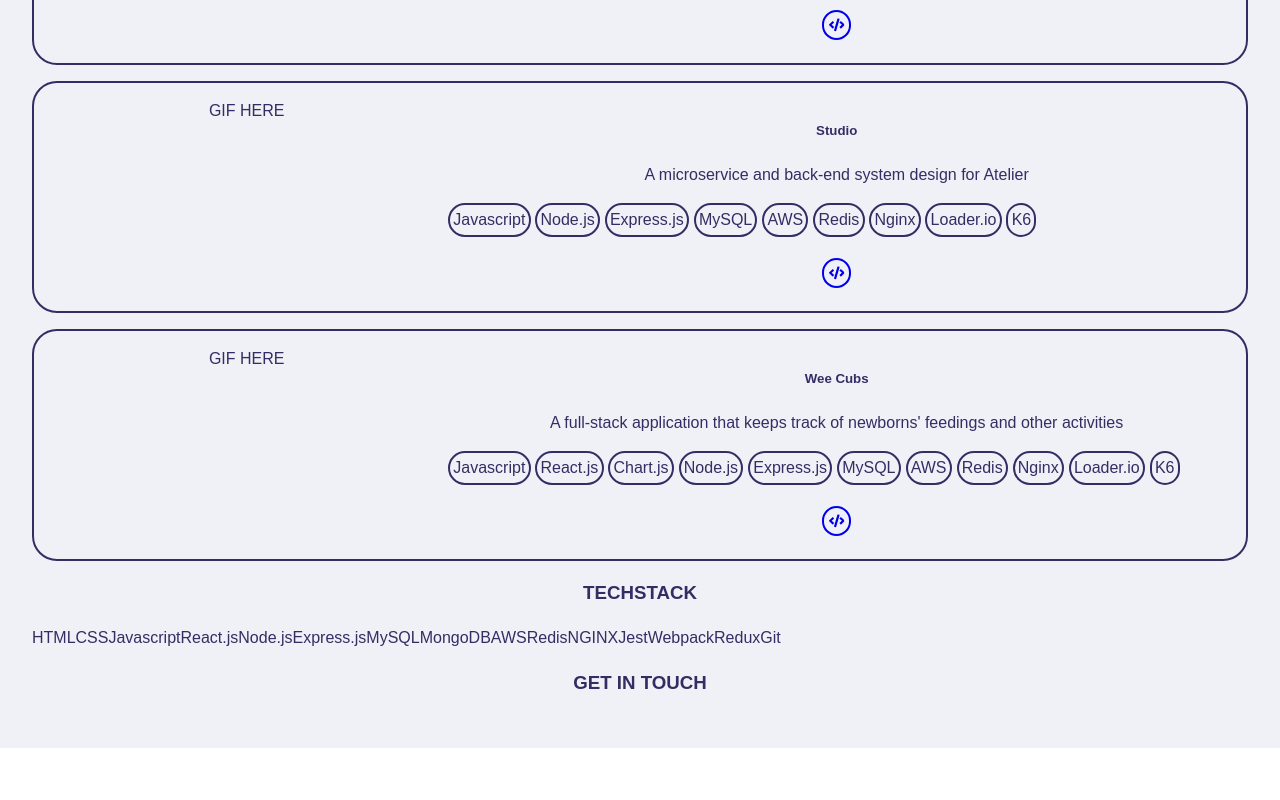
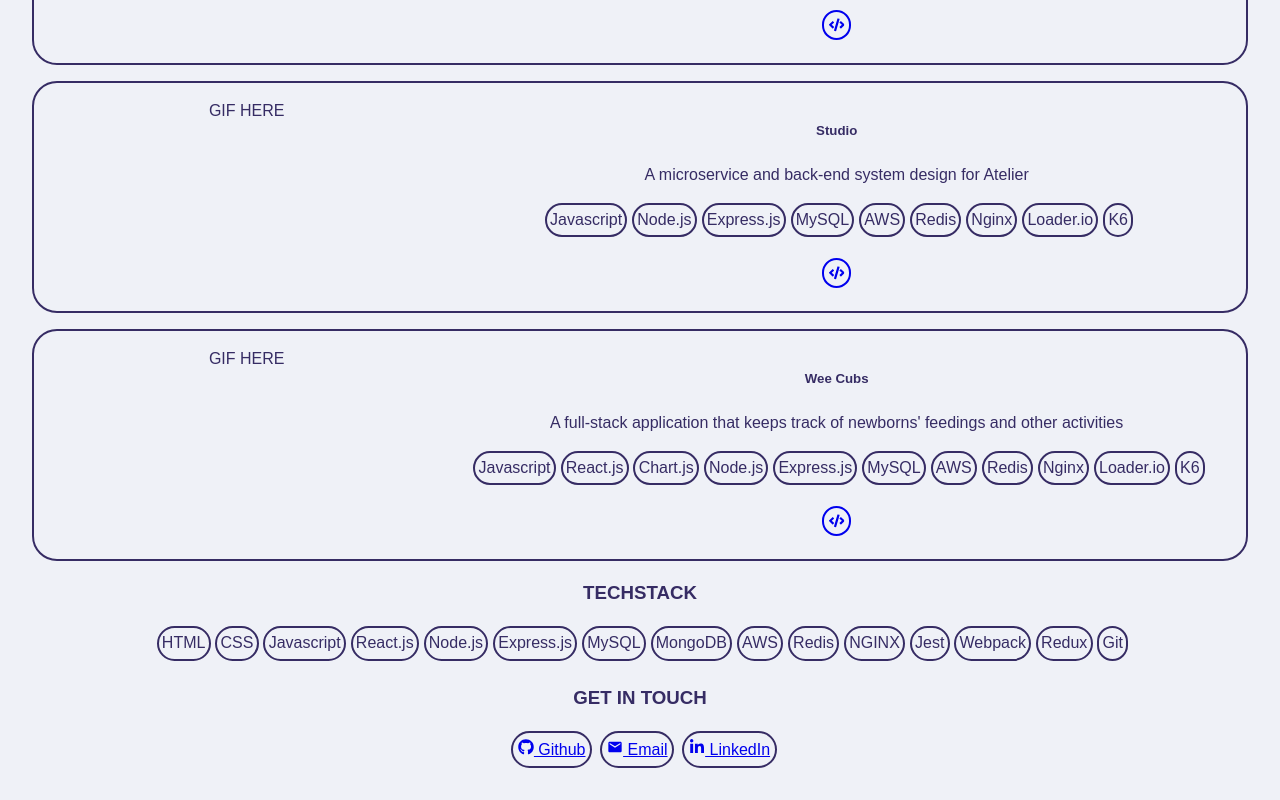
Before and after one commit to Sanoe9/portfolio, a React (Create React App) app in the folder portfolio/: page / in a window 1280 px wide. Shown: the part 705-1505 px from the top of the page. Before the commit the page ends 1453 px from the top, so only its background shows below. Built offline with nearby package versions, Linux system fonts and the light colour scheme.

Commit message:
saving work

```diff
--- a/portfolio/src/App.css
+++ b/portfolio/src/App.css
@@ -32,6 +32,7 @@
 .techs {
   display: flex;
   flex-wrap: wrap;
+  justify-content: center;
   /* margin-bottom: 0.2em; */
 }
 
--- a/portfolio/src/App.js
+++ b/portfolio/src/App.js
@@ -1,8 +1,8 @@
 import './App.css';
 import Banner from './components/Banner/Banner.jsx';
 import Intro from './components/Intro/Intro.jsx';
-import TechStack from './components/TechStack.jsx';
-import Contact from './components/Contact.jsx';
+import TechStack from './components/TechStack/TechStack.jsx';
+import Contact from './components/Contact/Contact.jsx';
 import Projects from './components/Projects/Projects.jsx';
 
 function App() {
--- a/portfolio/src/components/Contact.jsx
+++ /dev/null
@@ -1,14 +0,0 @@
-import React from 'react';
-
-function Contact() {
-
-    return (
-        <div>
-            <h3>
-                GET IN TOUCH
-            </h3>
-        </div>
-    );
-}
-
-export default Contact;
--- /dev/null
+++ b/portfolio/src/components/Contact/Contact.css
@@ -0,0 +1,11 @@
+.contact {
+  border: 2px solid;
+  border-radius: 25px;
+  padding: 0.3em;
+  margin-left: 0.5em;
+}
+
+.contacts {
+  display: flex;
+  justify-content: center;
+}
--- /dev/null
+++ b/portfolio/src/components/Contact/Contact.jsx
@@ -0,0 +1,35 @@
+import React from 'react';
+import { FaGithub, FaLinkedinIn } from 'react-icons/fa';
+import { MdEmail } from 'react-icons/md';
+import './Contact.css';
+import contact from '../../data/contact.js';
+
+function Contact() {
+
+    return (
+        <div>
+            <h3>
+                GET IN TOUCH
+            </h3>
+            <div className="contacts">
+                <div className="contact" >
+                    <a className="space_vertical" href={contact.github} target="_blank" rel="noopener noreferrer">
+                        <FaGithub /> Github
+                    </a>
+                </div>
+                <div className="contact" >
+                    <a className="space_vertical" href={contact.email} target="_blank" rel="noopener noreferrer">
+                        <MdEmail /> Email
+                    </a>
+                </div>
+                <div className="contact" >
+                    <a className="space_vertical" href={contact.linkedin} target="_blank" rel="noopener noreferrer">
+                        <FaLinkedinIn /> LinkedIn
+                    </a>
+                </div>
+            </div>
+        </div>
+    );
+}
+
+export default Contact;
--- a/portfolio/src/components/Projects/Projects.css
+++ b/portfolio/src/components/Projects/Projects.css
@@ -12,8 +12,7 @@
   padding: 0.2em;
   margin-left: 0.3em;
   margin-bottom: 0.3em;
-  /* width: 1em;
-  height: 2em; */
+  justify-self: center;
 }
 
 .project_description {
--- /dev/null
+++ b/portfolio/src/components/TechStack/TechStack.css
@@ -0,0 +1,7 @@
+.tech {
+  border: 2px solid;
+  border-radius: 25px;
+  padding: 0.2em;
+  margin-left: 0.3em;
+  margin-bottom: 0.3em;
+}
--- a/portfolio/src/components/TechStack.jsx
+++ b/portfolio/src/components/TechStack/TechStack.jsx
@@ -1,5 +1,6 @@
 import React from 'react';
-import techstack from '../data/techstack.js';
+import techstack from '../../data/techstack.js';
+import './TechStack.css';
 
 function TechStack() {
 
@@ -10,7 +11,7 @@ function TechStack() {
             </h3>
             <div className="techs">
                 {techstack.map((element) => (
-                    <div>{element}</div>
+                    <div className="tech">{element}</div>
                 ))}
             </div>
         </div>
--- /dev/null
+++ b/portfolio/src/data/contact.js
@@ -0,0 +1,7 @@
+const contact = {
+    linkedin: 'https://www.linkedin.com/in/salmanoe9/',
+    github: 'https://github.com/Sanoe9',
+    email: 'sattari2101@gmail.com'
+};
+
+module.exports = contact;
```
